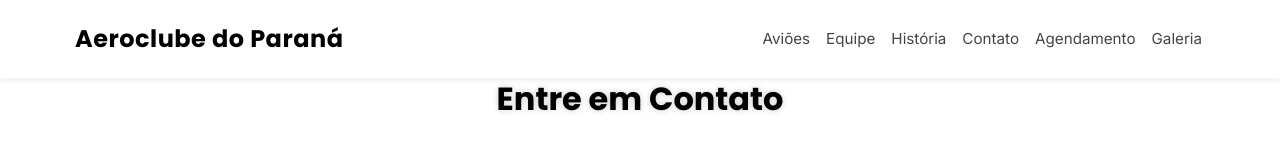
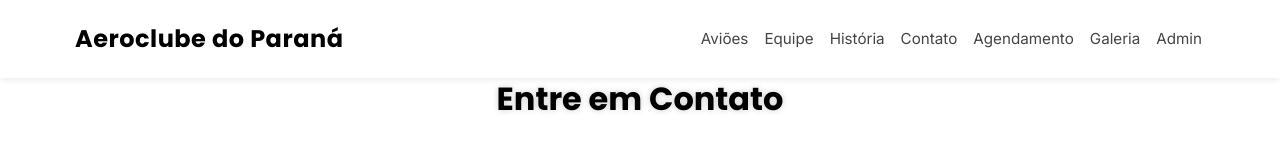
Before and after one commit to Alien-Bancks/Aeroclube, a plain HTML site: page contato.html in a window 1280 px wide. Shown: the top 160 px of the page. Drawn offline with nearby package versions, Linux system fonts and the light colour scheme.

Commit message:
Update contato.html

```diff
--- a/contato.html
+++ b/contato.html
@@ -44,6 +44,9 @@
             <li class="nav-item">
             <a class="nav-link" href="acervo.html">Galeria</a>
         </li>
+          <li class="nav-item">
+            <a class="nav-link" href="admin.html">Admin</a>
+         </li>
         </ul>
       </div>
     </nav>
```
